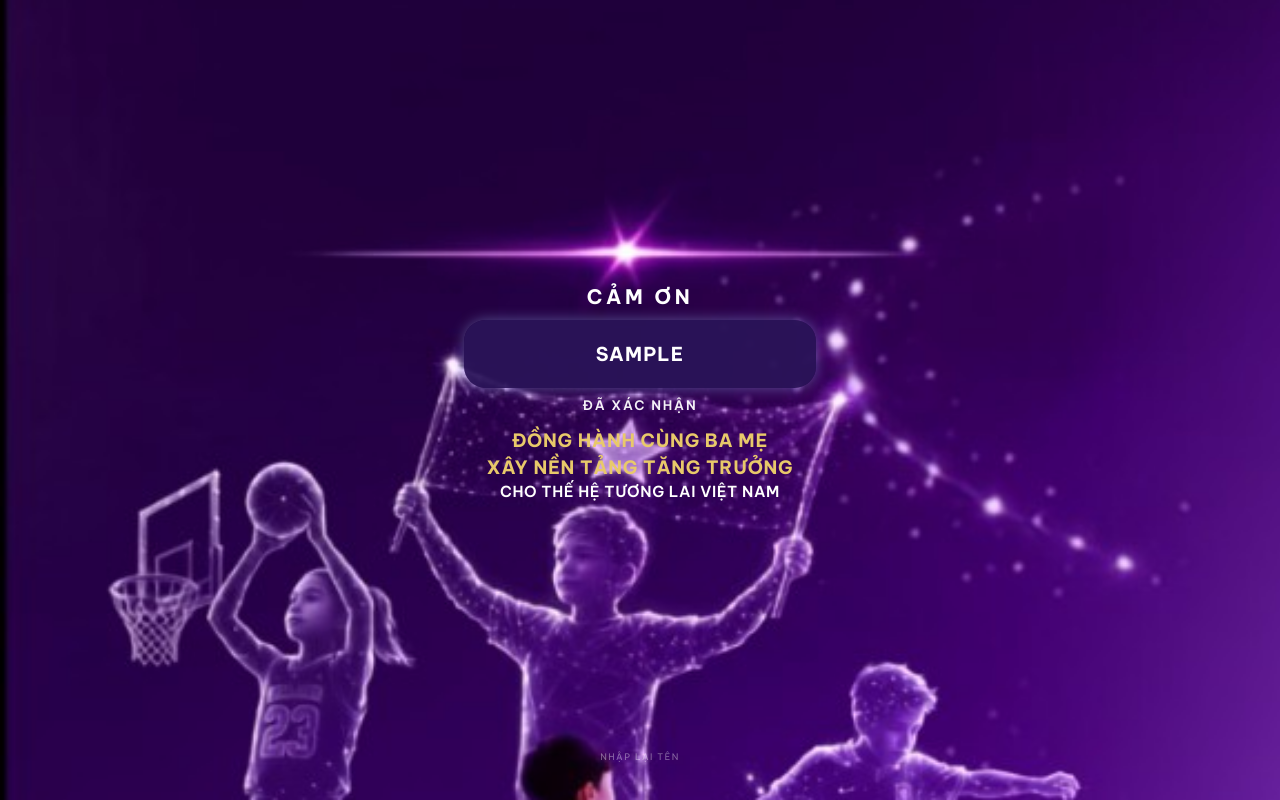
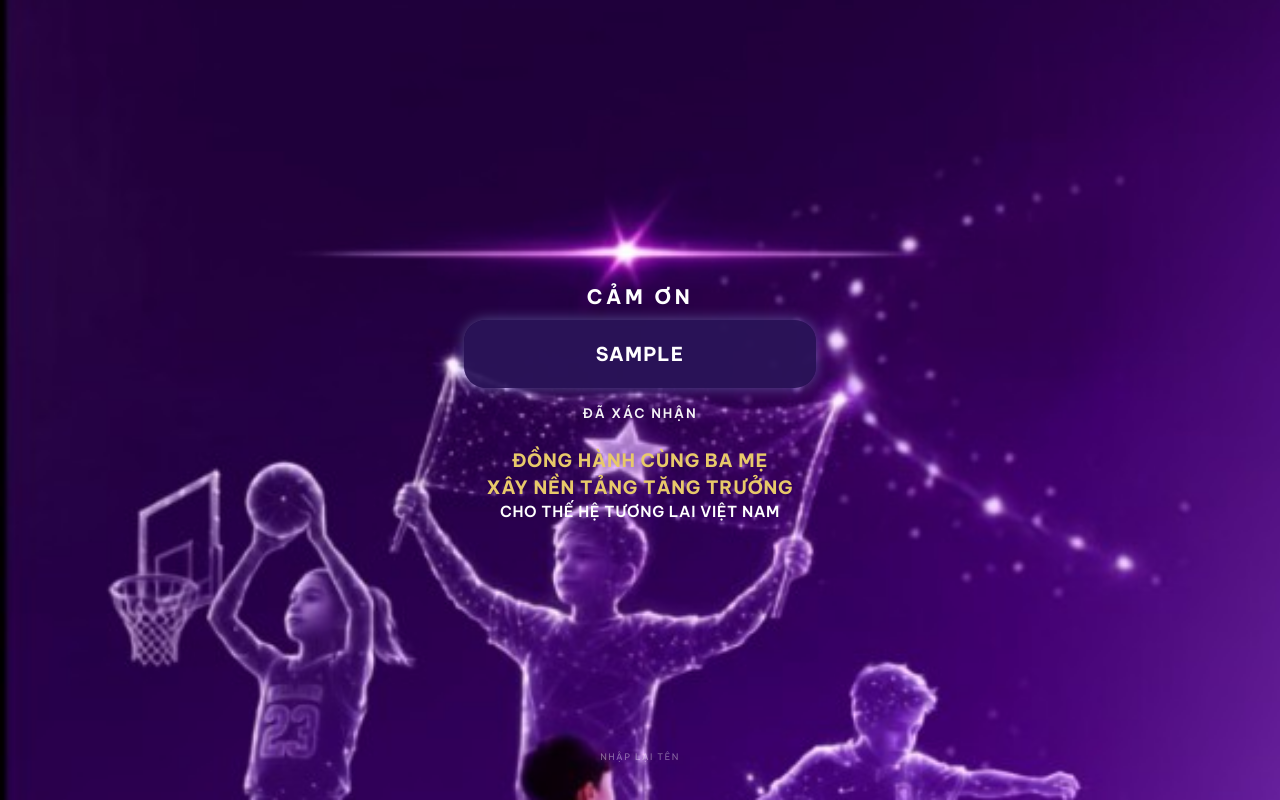
Before and after one commit to dongnnh2112work/Trinity-Abbott, a Next.js app in the folder Abbott/: page / in a window 1280 px wide. Both pictures are taken after typing "Sample" into the empty fields and a click on the button "XÁC NHẬN ĐỒNG HÀNH". Built offline with nearby package versions, Linux system fonts and the light colour scheme.

Commit message:
Nudge Scene 2 confirmed label down with space before slogan.
Co-authored-by: Cursor <cursoragent@cursor.com>

```diff
--- a/Abbott/src/components/Scene2.tsx
+++ b/Abbott/src/components/Scene2.tsx
@@ -43,11 +43,11 @@ export function Scene2({ name, onBack }: Scene2Props) {
             </p>
           </NameFrame>
 
-          <p className="text-center text-[clamp(0.7rem,2.6vw,0.82rem)] font-semibold uppercase tracking-[0.14em] text-white/95">
+          <p className="mt-2 text-center text-[clamp(0.7rem,2.6vw,0.82rem)] font-semibold uppercase tracking-[0.14em] text-white/95">
             Đã xác nhận
           </p>
 
-          <div className="mt-1 space-y-0.5 text-center">
+          <div className="mt-4 space-y-0.5 text-center">
             <p className="text-[clamp(0.95rem,3.8vw,1.15rem)] font-bold uppercase leading-snug tracking-[0.04em] text-[#e8c96a]">
               Đồng hành cùng ba mẹ
             </p>
```
